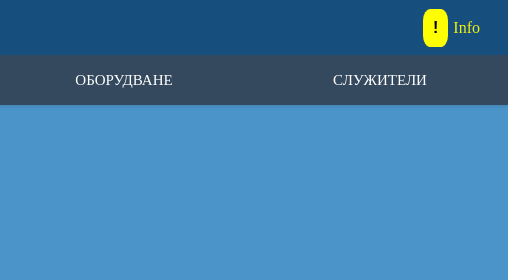
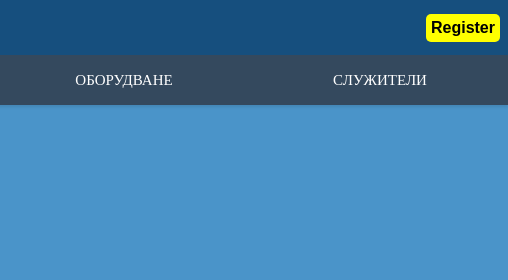
Before and after one commit to IPMarkov19/-Fire-team, a plain HTML site: page Project Fire department/index.html in a window 1280 px wide. Shown: the top 280 px of the page, 772-1280 px from the left. Drawn offline with Linux system fonts and the light colour scheme.

Commit message:
Change header button

```diff
--- a/Project Fire department/CSS/style.css
+++ b/Project Fire department/CSS/style.css
@@ -45,16 +45,18 @@ body{
     background-color: yellow;
     border: none;
     margin-right: 5px;
-    padding: 10px;
-    border-radius: 30%;
+    padding: 5px;
+    border-radius: 5px;
+
 }
 
-.left-header-button-allign::after{
-   content: 'Info';
-   color: rgb(243, 239, 16);
-   margin-right: 25px;
+.left-header-button:hover{
+    transition: .6s;
+    border: 1px solid white;
+    background-color: #285a77;
+    color: antiquewhite;
+
 }
-
 
 .social-media{
     background-color: white;
--- a/Project Fire department/index.html
+++ b/Project Fire department/index.html
@@ -22,7 +22,7 @@
                     <p class="Burgas">Burgas</p>
                 </td>
 
-                <td class="left-header-button-allign"><button class="left-header-button">!</button></td>
+                <td class="left-header-button-allign"><button class="left-header-button">Register</button></td>
 
             </tr>
 
```
Also changed, not shown: 1 other file.
